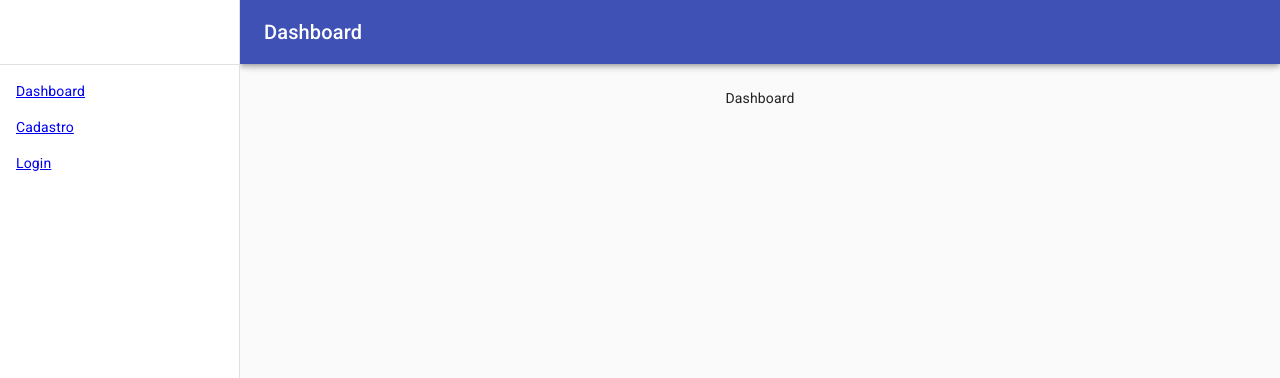
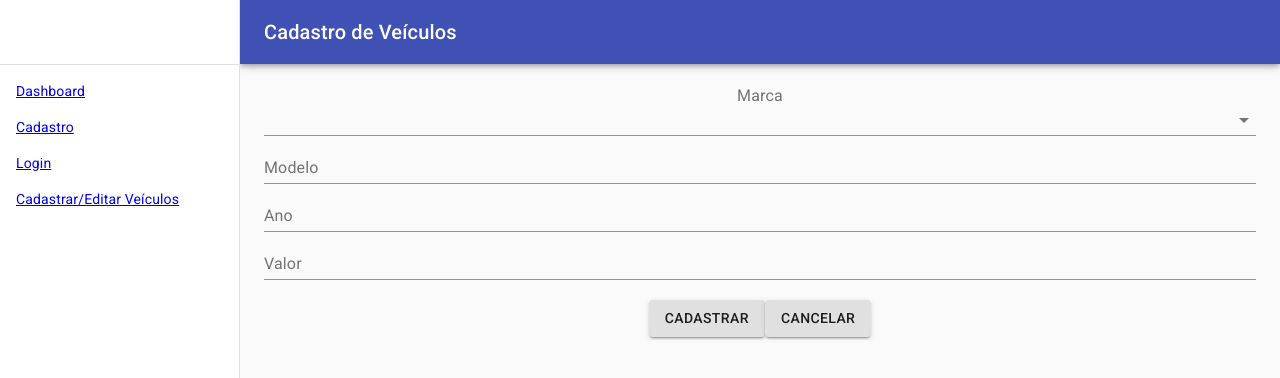
Before and after one commit to CaelumAulas/aceleratw-turma1-grupo1, a React (Create React App) app: page /cadastro-veiculo in a window 1280 px wide. Shown: the top 378 px of the page. Built offline with nearby package versions, Linux system fonts and the light colour scheme.

Commit message:
insert Vehicle Register page

```diff
--- a/src/containers/BaseLayout/BaseLayout.js
+++ b/src/containers/BaseLayout/BaseLayout.js
@@ -77,6 +77,9 @@ const BaseLayout = (props) => {
         <ListItem>
           <Link to="/login">Login</Link>
         </ListItem>
+        <ListItem>
+          <Link to="/cadastro-veiculo">Cadastrar/Editar Veículos</Link>
+        </ListItem>
       </List>
     </div>
   )
--- /dev/null
+++ b/src/containers/VehiclesAddForm/VehiclesAddForm.js
@@ -0,0 +1,43 @@
+import React from 'react';
+
+import {
+  Button,
+  TextField,
+  Select,
+  MenuItem,
+  InputLabel
+} from '@material-ui/core';
+
+import './style.css';
+
+function createData(index, vehicle) {
+    return { index, vehicle };
+}
+
+const rows = [
+    createData(1, 'Corsa'),
+    createData(2, 'Uno'),
+    createData(3, 'Gol'),
+    createData(4, 'Argo'),
+    createData(5, 'Fiesta'),
+];
+
+const VehiclesAddForm = () => (
+  <form className="vehiclesAddForm" noValidate autoComplete="off">
+    <div className="vehiclesAddForm--inputs">
+        <InputLabel id="standard-basic">Marca</InputLabel>
+        <Select id="standard-basic" label="Marca">
+            {rows.map((row) => {
+                return <MenuItem value={row.index}>{row.vehicle}</MenuItem>;
+            })}
+        </Select>
+        <TextField id="standard-basic" label="Modelo" />
+        <TextField id="standard-basic" label="Ano" />
+        <TextField id="standard-basic" label="Valor" />
+    </div>
+    <Button variant="contained">Cadastrar</Button>
+    <Button variant="contained">Cancelar</Button>
+  </form>
+)
+
+export default VehiclesAddForm
--- /dev/null
+++ b/src/containers/VehiclesAddForm/style.css
@@ -0,0 +1,5 @@
+.vehiclesAddForm--inputs {
+  display: flex;
+  flex-direction: column;
+  margin-bottom: 20px;
+}
--- a/src/pages/App.js
+++ b/src/pages/App.js
@@ -10,6 +10,7 @@ import './App.css'
 import Login from '../pages/Login/Login'
 import SignUp from '../pages/SignUp/SignUp'
 import Dashboard from '../pages/Dashboard/Dashboard'
+import RegisterVehicles from './RegisterVehicles/RegisterVehicles'
 
 const App = () => {
   return (
@@ -22,6 +23,9 @@ const App = () => {
           <Route path="/login">
             <Login />
           </Route>
+          <Route path="/cadastro-veiculo">
+            <RegisterVehicles />
+          </Route>
           <Route path="/">
             <Dashboard />
           </Route>
--- /dev/null
+++ b/src/pages/RegisterVehicles/RegisterVehicles.js
@@ -0,0 +1,12 @@
+import React from 'react';
+
+import BaseLayout from '../../containers/BaseLayout/BaseLayout';
+import VehiclesAddForm from '../../containers/VehiclesAddForm/VehiclesAddForm';
+
+const RegisterVehicles = () => (
+    <BaseLayout pageName="Cadastro de Veículos">
+        <VehiclesAddForm />
+    </BaseLayout>
+)
+
+export default RegisterVehicles
```
Also changed, not shown: src/pages/RegisterVehicles/RegisterVehicle.js (deleted).
